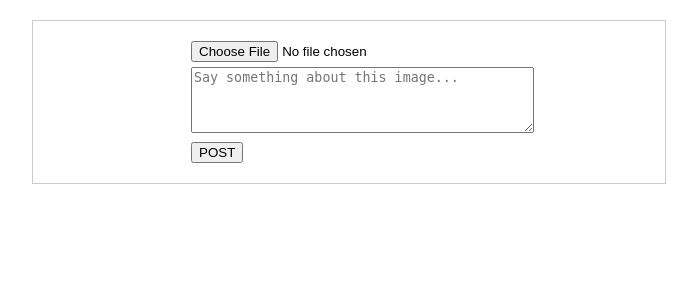
After one commit to jubeenferdey/Specsworld, a PHP site: page /index1.php in a window 1280 px wide. The commit adds this page. Shown: the top 300 px of the page, without its empty margins (291-988 px from the left). Run offline with PHP 8.4, Linux system fonts and the light colour scheme; data that the repository does not hold is empty.

Commit message:
Added the Add Glass Functionality

```diff
--- a/components/adminHeader.php
+++ b/components/adminHeader.php
@@ -1,3 +1,4 @@
+
 <header class="header">
 
     <a href="x/Specsworld/adminHome.php" class="logo"> SpecsWorld</a>
@@ -6,7 +7,7 @@
     <nav class="navbar">
         <ul>
             <li><a href="pages/addGlass.php">Add Glass</a></li>
-            <li><a href="viewCategories.php">View Products</a></li>
+            <li><a href="viewProducts.php">View Products</a></li>
             <li><a href="products.html">View Users</a></li>
             <li><a href="products.html">View Orders</a></li>
             <li><a href="./index.php">Signout</a></li>
--- /dev/null
+++ b/index1.php
@@ -0,0 +1,95 @@
+<?php
+  // Create database connection
+  $db = mysqli_connect("localhost", "root", "", "glass");
+
+  // Initialize message variable
+  $msg = "";
+
+  // If upload button is clicked ...
+  if (isset($_POST['upload'])) {
+  	// Get image name
+  	$image = $_FILES['image']['name'];
+  	// Get text
+  	$image_text = mysqli_real_escape_string($db, $_POST['image_text']);
+
+  	// image file directory
+  	$target = "images/".basename($image);
+
+  	$sql = "INSERT INTO glasses (image, image_text) VALUES ('$image', '$image_text')";
+  	// execute query
+  	mysqli_query($db, $sql);
+
+  	if (move_uploaded_file($_FILES['image']['tmp_name'], $target)) {
+  		$msg = "Image uploaded successfully";
+  	}else{
+  		$msg = "Failed to upload image";
+  	}
+  }
+  $result = mysqli_query($db, "SELECT * FROM images");
+?>
+<!DOCTYPE html>
+<html>
+<head>
+<title>Image Upload</title>
+<style type="text/css">
+   #content{
+   	width: 50%;
+   	margin: 20px auto;
+   	border: 1px solid #cbcbcb;
+   }
+   form{
+   	width: 50%;
+   	margin: 20px auto;
+   }
+   form div{
+   	margin-top: 5px;
+   }
+   #img_div{
+   	width: 80%;
+   	padding: 5px;
+   	margin: 15px auto;
+   	border: 1px solid #cbcbcb;
+   }
+   #img_div:after{
+   	content: "";
+   	display: block;
+   	clear: both;
+   }
+   img{
+   	float: left;
+   	margin: 5px;
+   	width: 300px;
+   	height: 140px;
+   }
+</style>
+</head>
+<body>
+<div id="content">
+  <?php
+    while ($row = mysqli_fetch_array($result)) {
+      echo "<div id='img_div'>";
+      	echo "<img src='images/".$row['image']."' >";
+      	echo "<p>".$row['image_text']."</p>";
+      echo "</div>";
+    }
+  ?>
+  <form method="POST" action="index.php" enctype="multipart/form-data">
+  	<input type="hidden" name="size" value="1000000">
+  	<div>
+  	  <input type="file" name="image">
+  	</div>
+  	<div>
+      <textarea
+      	id="text"
+      	cols="40"
+      	rows="4"
+      	name="image_text"
+      	placeholder="Say something about this image..."></textarea>
+  	</div>
+  	<div>
+  		<button type="submit" name="upload">POST</button>
+  	</div>
+  </form>
+</div>
+</body>
+</html>
--- a/pages/addGlass.php
+++ b/pages/addGlass.php
@@ -21,7 +21,7 @@ loadTemplate("adminHeader");
         <h3>Enter the Details</h3>
         <div class="inputBox">
             <span class="fas fa-user"></span>
-            <input type="text"  placeholder="Name" name="glassName">
+            <input type="text" value='rishab'  placeholder="Name" name="glassName">
 </div>
         <div class="inputBox">
             <span class="fas fa-user"></span>
@@ -40,7 +40,7 @@ loadTemplate("adminHeader");
             <input type="text"  placeholder="Shape" name="glassShape">
         </div>
 
-        <input type="file" value="Upload Image" class="btn">
+        <input type="file" value="Upload Image" name='uploadGlassesImg' class="btn">
         <input type="submit" class="btn" value="Submit" name="submit">
     </form>
 
```
Also changed, not shown: pages/viewProducts.php (added, +75 -0 lines), uploads/upload.php (+8 -15 lines), uploads/dysto2.png (added), uploads/full.png (added).
